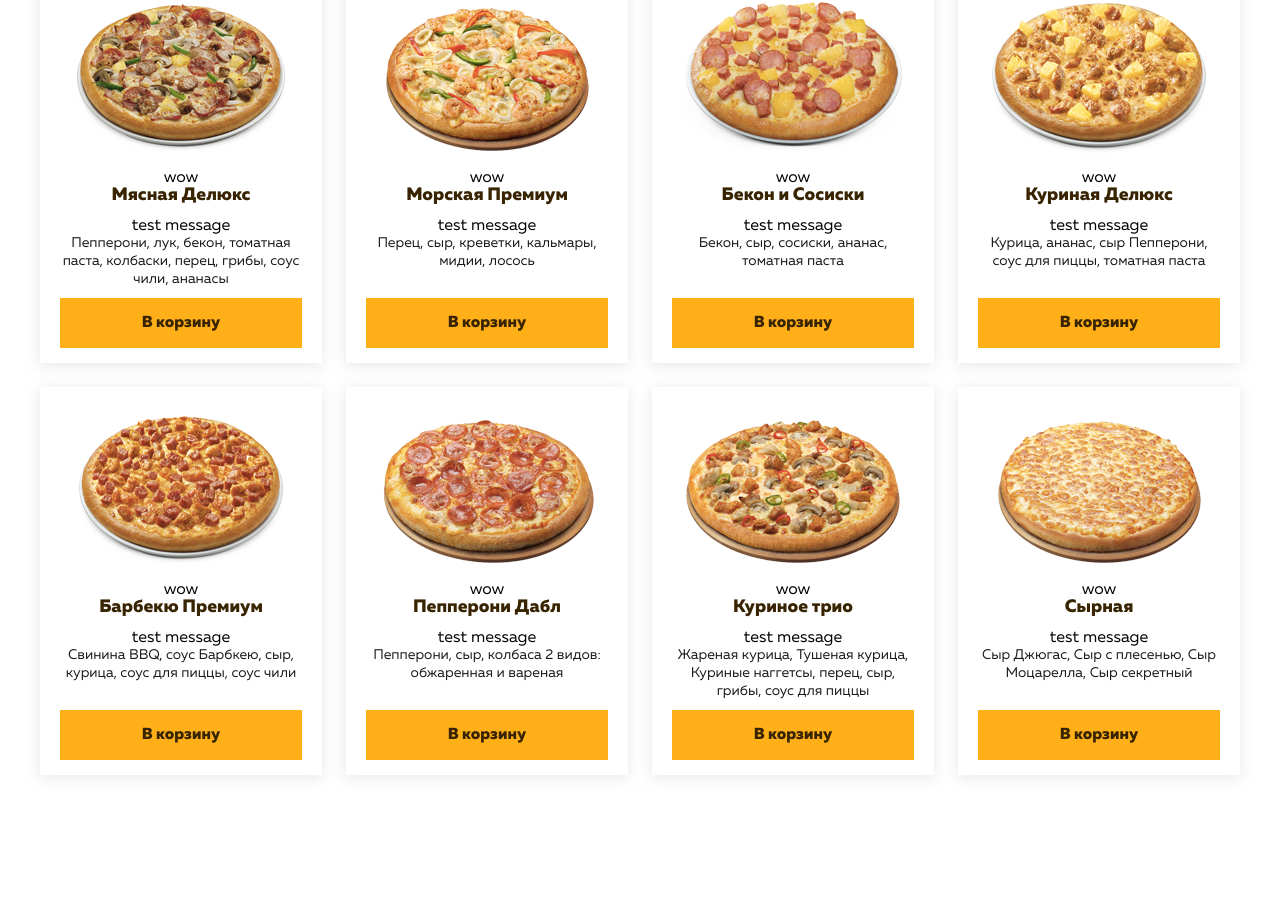
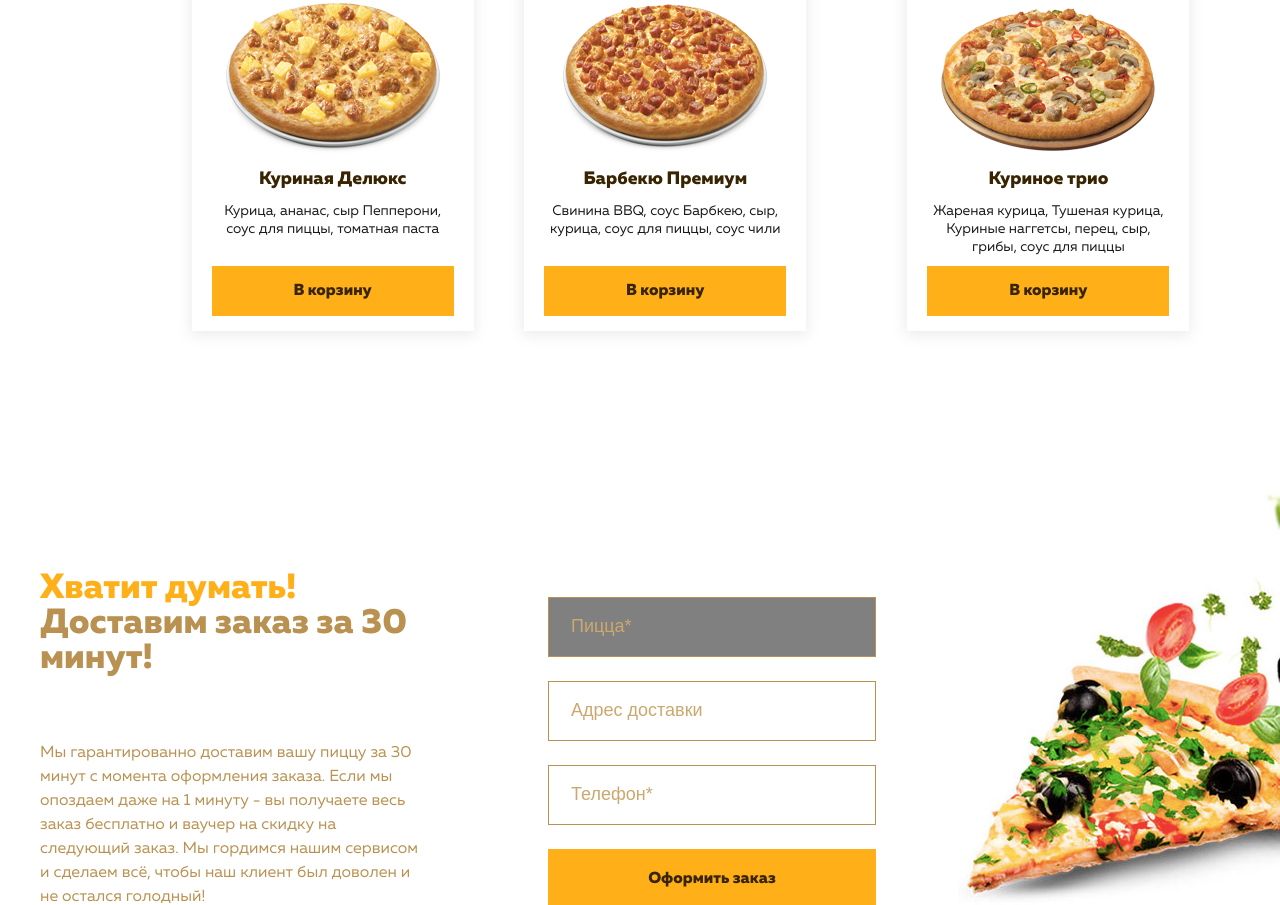
Before and after one commit to Umber-Sai/pizza, an Angular app: page / in a window 1280 px wide. Shown: the part 1001-1906 px from the top of the page. Built offline with nearby package versions, Linux system fonts and the light colour scheme.

Commit message:
Директивы

```diff
--- a/src/app/app.component.html
+++ b/src/app/app.component.html
@@ -92,9 +92,12 @@
           </div>
       </div>
       <div class="order-form">
-          <input type="text" class="order-input" id="product-input" placeholder="Пицца" [(ngModel)]="formValues.productTitle">
+          <input type="text" class="order-input" coolInput id="product-input"
+          [coolInputDefaultBgColor]="'gray'"
+          [coolInputFocusBgColor]="'red'"
+          placeholder="Пицца" [(ngModel)]="formValues.productTitle">
           <input type="text" class="order-input" id="address-input" placeholder="Адрес доставки" [(ngModel)]="formValues.address">
-          <input type="text" class="order-input" id="phone-input" placeholder="Телефон" [(ngModel)]="formValues.phone">
+          <input type="text" class="order-input" coolInput id="phone-input" placeholder="Телефон" [(ngModel)]="formValues.phone">
           <button class="btn" (click)="createOrder()">Оформить заказ</button>
       </div>
       <div class="order-img">
--- a/src/app/app.component.ts
+++ b/src/app/app.component.ts
@@ -14,7 +14,7 @@ export class AppComponent {
       description: 'Пепперони, лук, бекон, томатная паста, колбаски, перец, грибы, соус чили, ананасы',
     },
     {
-      image: '2.png',
+      image: '',
       title: 'Морская Премиум',
       description: 'Перец, сыр, креветки, кальмары, мидии, лосось',
     },
@@ -63,7 +63,6 @@ export class AppComponent {
   public addToCart(title: string, target: HTMLElement): void {
     this.scrollTo(target);
     this.formValues.productTitle = title;
-    this.products = this.products.filter(item => item.title.toUpperCase() !== title.toUpperCase());
   }
 
   public createOrder(): void {
--- a/src/app/app.module.ts
+++ b/src/app/app.module.ts
@@ -8,6 +8,8 @@ import { HeaderComponent } from './components/header/header.component';
 import { FooterComponent } from './components/footer/footer.component';
 import { ProductComponent } from './components/product/product.component';
 import { TitleComponent } from './components/title/title.component';
+import { CoolInputDirective } from './directives/cool-input.directive';
+import { IsChickenDirective } from './directives/is-chicken.directive';
 
 
 @NgModule({
@@ -16,7 +18,9 @@ import { TitleComponent } from './components/title/title.component';
     HeaderComponent,
     FooterComponent,
     ProductComponent,
-    TitleComponent
+    TitleComponent,
+    CoolInputDirective,
+    IsChickenDirective
   ],
   imports: [
     BrowserModule,
--- a/src/app/components/product/product.component.html
+++ b/src/app/components/product/product.component.html
@@ -1,12 +1,16 @@
-<div class="product">
-    <div class="product-image">
+<div class="product" *isChicken="product.description">
+    <div class="product-image" *ngIf="product.image; else defaultImageBlock">
         <img [src]="'assets/images/' + product.image" alt="product-pizza">
     </div>
 
-    <custom-title [title]="product.title">
-        <p first>test message</p>
-        <p second #second>wow</p>
-    </custom-title>
+    <ng-template #defaultImageBlock>
+        <div class="product-image" >
+            <img src='assets/images/pizzzzza.png' alt="product-pizza">
+        </div>
+    </ng-template>
+
+
+    <custom-title [title]="product.title"></custom-title>
 
     <div class="product-text">
       {{product.description}}
--- a/src/app/components/product/product.component.ts
+++ b/src/app/components/product/product.component.ts
@@ -8,7 +8,7 @@ import { TitleComponent } from '../title/title.component';
   styleUrls: ['./product.component.scss'],
   // encapsulation: ViewEncapsulation.None
 })
-export class ProductComponent implements OnInit, OnChanges, DoCheck, AfterContentInit, AfterContentChecked, AfterViewInit, AfterViewChecked, OnDestroy{
+export class ProductComponent  {
 
   @Input() product: ProductType = {} as ProductType;
 
@@ -36,40 +36,6 @@ export class ProductComponent implements OnInit, OnChanges, DoCheck, AfterConten
     }
   }
 
-  ngOnChanges(changes: SimpleChanges): void {
-    console.log('ngOnChanges', changes);
-  }
-
-  ngOnInit(): void {
-    console.log('ngOnInit')
-  }
-
-  ngDoCheck(): void {
-    console.log('ngDoCheck')
-  }
-
-  ngAfterContentInit():void {
-    console.log('ngAfterContentInit')
-  }
-
-  ngAfterContentChecked():void {
-    console.log('ngAfterContentChecked')
-  }
-
-  ngAfterViewInit() {
-    console.log('ngAfterViewInit', this.elem)
-  }
-
-  ngAfterViewChecked(): void {
-    console.log('ngAfterViewChecked')
-  }
-
-  ngOnDestroy(): void {
-    console.log('ngOnDestroy-------------------------');
-  }
-
-
-
   addProductToCart() {
     this.addToCardEvent.emit(this.titleComponent.toUpper());
   }
--- a/src/app/components/title/title.component.html
+++ b/src/app/components/title/title.component.html
@@ -1,3 +1,2 @@
-<ng-content select="[second]"></ng-content>
+
 <div class="product-title">{{title}}</div>
-<ng-content select="[first]"></ng-content>
--- a/src/app/components/title/title.component.ts
+++ b/src/app/components/title/title.component.ts
@@ -5,21 +5,11 @@ import { Component, ContentChild, ElementRef, Input, OnInit } from '@angular/cor
   templateUrl: './title.component.html',
   styleUrls: ['./title.component.scss']
 })
-export class TitleComponent implements OnInit {
+export class TitleComponent  {
 
   @Input() title: string = '' as string;
 
-  @ContentChild('second')
-  private second!: ElementRef;
-
   constructor() { }
-
-  ngOnInit(): void {
-  }
-
-  ngAfterViewInit() {
-    // console.log(this.second)
-  }
 
   toUpper() {
     return this.title.toUpperCase();
--- /dev/null
+++ b/src/app/directives/cool-input.directive.ts
@@ -0,0 +1,58 @@
+import { Directive, ElementRef, HostBinding, HostListener, Input, OnInit, Renderer2 } from '@angular/core';
+
+@Directive({
+  selector: '[coolInput]'
+})
+export class CoolInputDirective implements OnInit {
+
+  @Input() coolInputDefaultBgColor: string = 'white';
+  @Input() coolInputFocusBgColor: string = 'orange';
+
+
+
+  constructor(private el: ElementRef,
+    private rend: Renderer2
+  ) {
+
+  }
+
+  private _backgroundColor : string = '';
+  @HostBinding('style.backgroundColor')
+  get getBgColor() {
+    return this._backgroundColor;
+  }
+
+  private _isOnFocus : boolean = false;
+  @HostBinding('class.isOnFocus')
+  get getIsOnFocus() {
+    return this._isOnFocus;
+  }
+
+  @HostListener('focus')
+  onFocus () {
+    this.changeElementBgColor(this.coolInputFocusBgColor);
+    this._isOnFocus = true;
+
+  }
+  @HostListener('blur')
+  onBlure () {
+    this.changeElementBgColor(this.coolInputDefaultBgColor)
+    this._isOnFocus = false;
+  }
+
+  @HostListener('click', ['$event.target', '$event'])
+  onClick(target: HTMLElement, event : Event) {
+    console.log(target);
+    console.log(event);
+  }
+
+  ngOnInit () {
+    this.changeElementBgColor(this.coolInputDefaultBgColor)
+    this.rend.setAttribute(this.el.nativeElement, 'placeholder', this.el.nativeElement.getAttribute('placeholder') + '*');
+  }
+
+  changeElementBgColor(color:string) {
+    this._backgroundColor = color;
+  }
+
+}
--- /dev/null
+++ b/src/app/directives/is-chicken.directive.ts
@@ -0,0 +1,33 @@
+import { Directive, Input, TemplateRef, ViewContainerRef } from '@angular/core';
+
+@Directive({
+  selector: '[isChicken]'
+})
+export class IsChickenDirective {
+
+  constructor(
+    private templateRef : TemplateRef<any>,
+    private viewContainer: ViewContainerRef
+  ) { }
+
+  @Input()
+  isChicken: string = '';
+
+  ngOnInit() {
+    if(this.isChicken.toLocaleLowerCase().includes('кур')) {
+          this.viewContainer.createEmbeddedView(this.templateRef);
+        } else {
+          this.viewContainer.clear();
+        }
+  }
+
+
+  // set isChicken(description : string) {
+  //   if(description.toLocaleLowerCase().includes('кур')) {
+  //     this.viewContainer.createEmbeddedView(this.templateRef);
+  //   } else {
+  //     this.viewContainer.clear();
+  //   }
+  // }
+
+}
```
